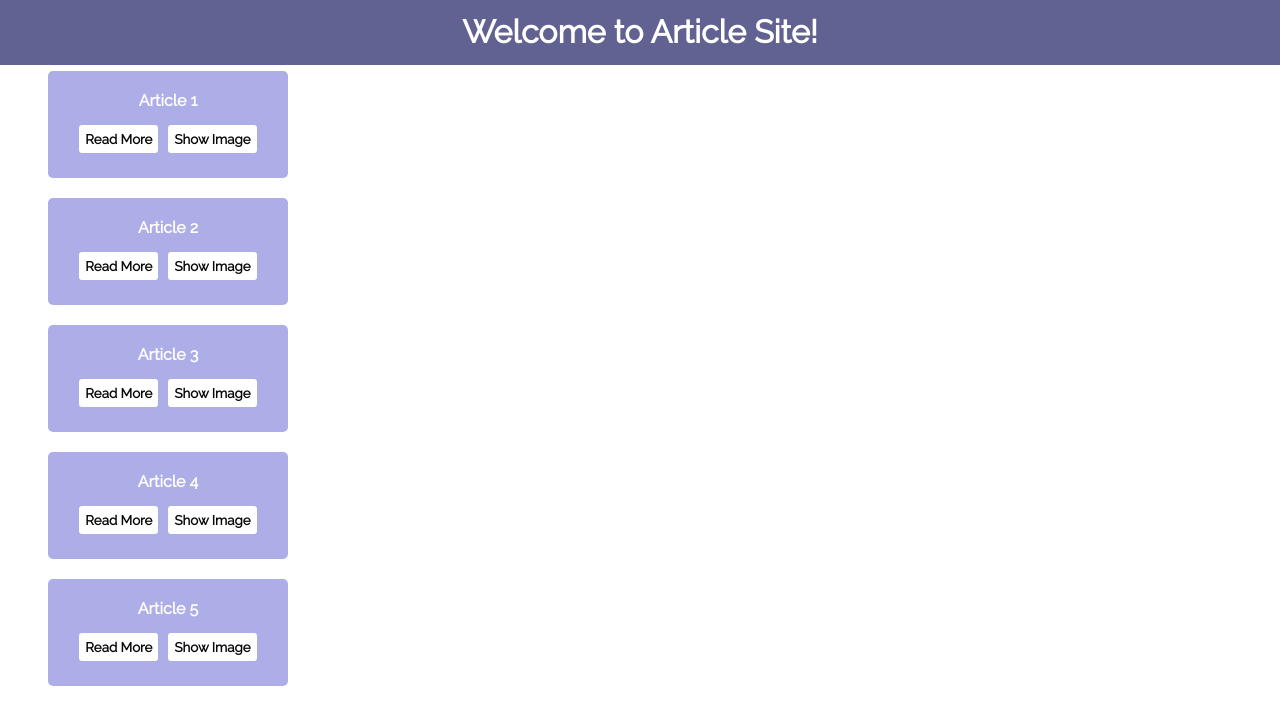
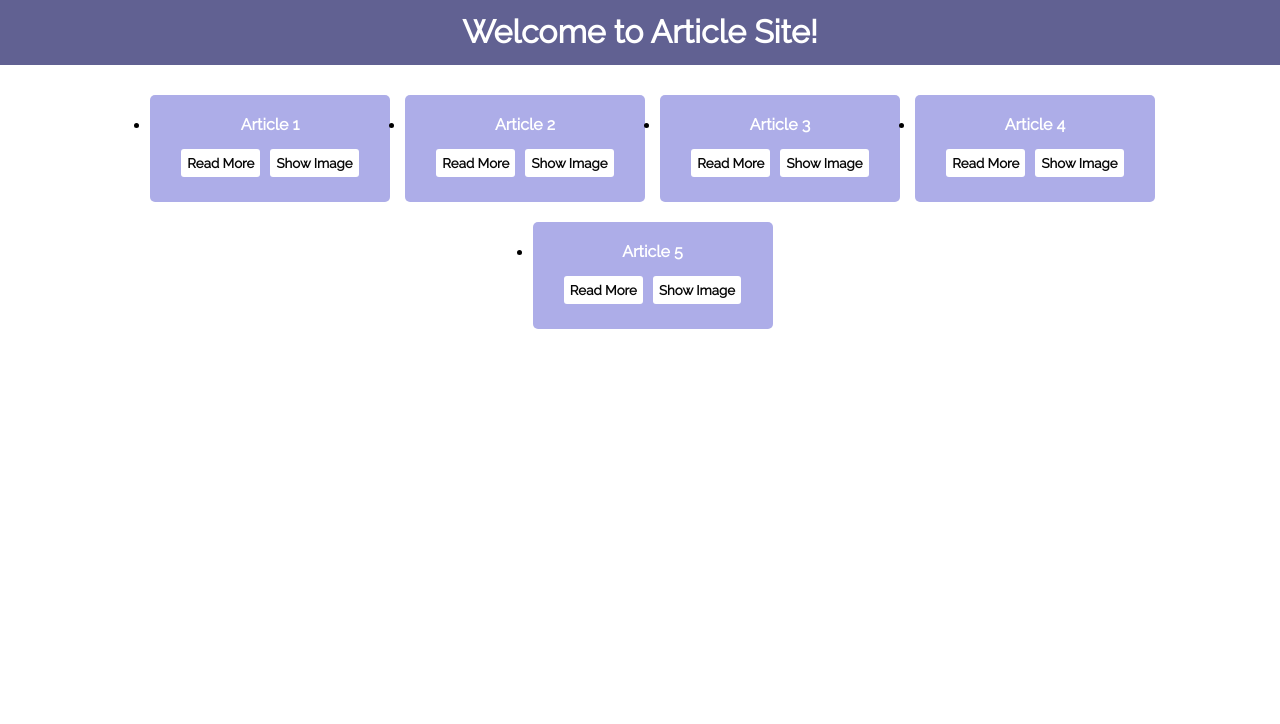
Before and after one commit to AnitaAlexieva/Angular-Course-Solutions-SoftUni, an Angular app in the folder 02.Components/articles-app2/: page / in a window 1280 px wide. Shown: the top 724 px of the page. Built offline with nearby package versions, Linux system fonts and the light colour scheme.

Commit message:
Fix the visualisation issue

```diff
--- a/02.Components/articles-app2/src/app/app.component.html
+++ b/02.Components/articles-app2/src/app/app.component.html
@@ -1,9 +1,4 @@
 <div style="text-align:center">
   <h1> Welcome to {{title}}! </h1>
 </div>
-<ul>
-  <app-article *ngFor="let a of articles"
-               [article]="a"
-               [articleDesc]="a.description">
-  </app-article>
-</ul>
+<app-articles></app-articles>
--- a/02.Components/articles-app2/src/app/app.component.ts
+++ b/02.Components/articles-app2/src/app/app.component.ts
@@ -10,9 +10,4 @@ import { ArticleData } from './data/data';
 export class AppComponent {
   protected title = 'Article Site';
 
-  articles: Article[] = [];
-
-  constructor() {
-    this.articles = new ArticleData().getData();
-  }
 }
--- a/02.Components/articles-app2/src/app/article/article.component.html
+++ b/02.Components/articles-app2/src/app/article/article.component.html
@@ -1,4 +1,3 @@
-
 <li>
     <div id="title">{{article.title}}</div>
     <button *ngIf="showReadMoreBtn" (click)="readMore()">Read More</button>
--- a/02.Components/articles-app2/src/app/articles/articles.component.html
+++ b/02.Components/articles-app2/src/app/articles/articles.component.html
@@ -1 +1,5 @@
-<p>articles works!</p>
+<ul class="articles-list">
+  <li *ngFor="let a of articles">
+    <app-article [article]="a" [articleDesc]="a.description"></app-article>
+  </li>
+</ul>
--- a/02.Components/articles-app2/src/app/articles/articles.component.ts
+++ b/02.Components/articles-app2/src/app/articles/articles.component.ts
@@ -1,4 +1,6 @@
 import { Component } from '@angular/core';
+import { ArticleData } from '../data/data';
+import { Article } from '../models/article.model';
 
 @Component({
   selector: 'app-articles',
@@ -7,4 +9,9 @@ import { Component } from '@angular/core';
 })
 export class ArticlesComponent {
 
+  articles: Article[] = [];
+
+  constructor() {
+    this.articles = new ArticleData().getData();
+  }
 }
```
Also changed, not shown: 2 other files (tests, documents, lock files or other folders).
